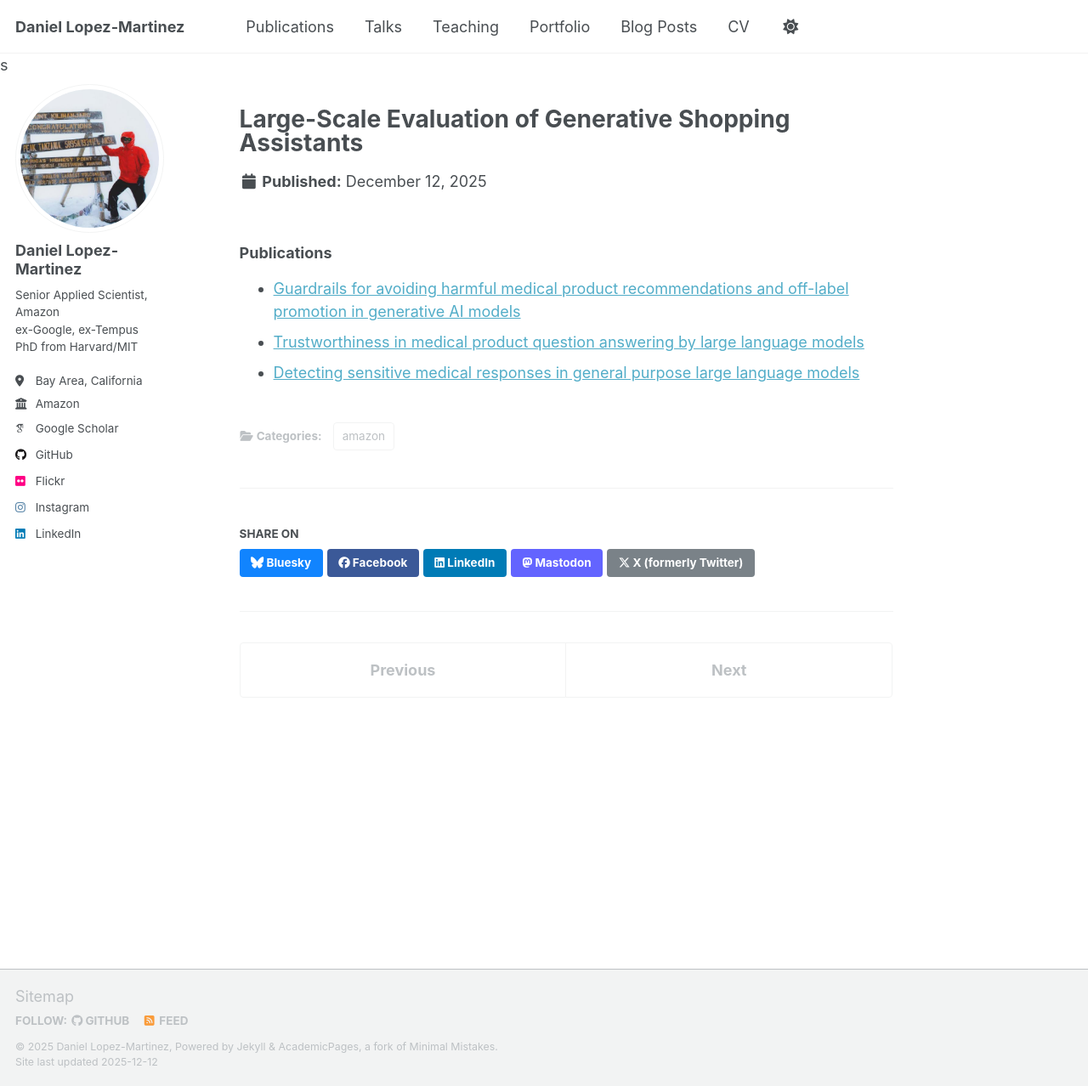
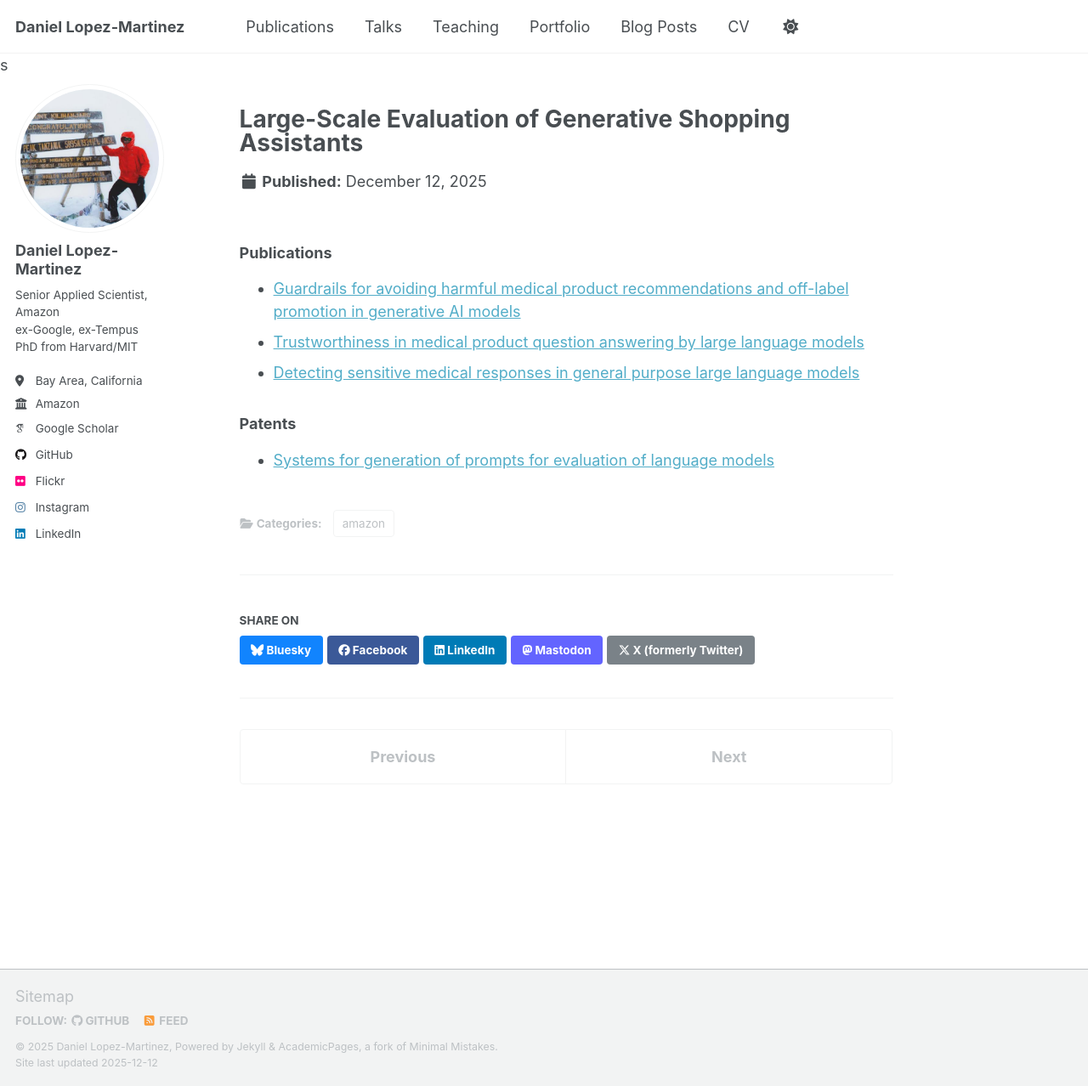
Before and after one commit to daniel-lopezmartinez/daniel-lopezmartinez.github.io, a Jekyll site: the page built from _portfolio/alice.md, in a window 1280 px wide and 1278 px high. Shown: the whole window at 85% size. Built offline with Jekyll 4.4.1, drawn with Linux system fonts in a browser that asks for light colours; some web fonts are replaced; a script that is not in the unit is left out.

Commit message:
adds patents

```diff
--- a/_portfolio/alice.md
+++ b/_portfolio/alice.md
@@ -11,3 +11,7 @@ category: amazon
 - [Guardrails for avoiding harmful medical product recommendations and off-label promotion in generative AI models](https://daniellopezmartinez.com/publication/2024-cvpr-guardrails)
 - [Trustworthiness in medical product question answering by large language models](https://daniellopezmartinez.com/publication/2024-kdd-medical-trustworthiness)
 - [Detecting sensitive medical responses in general purpose large language models](https://daniellopezmartinez.com/publication/2024-ml4h-detecting-sensitive-responses)
+
+### Patents
+
+- [Systems for generation of prompts for evaluation of language models](/publication/2025-llm-red-teaming-patent)
```
Also changed, not shown: _portfolio/buyforme.md (+1 -1 lines).
